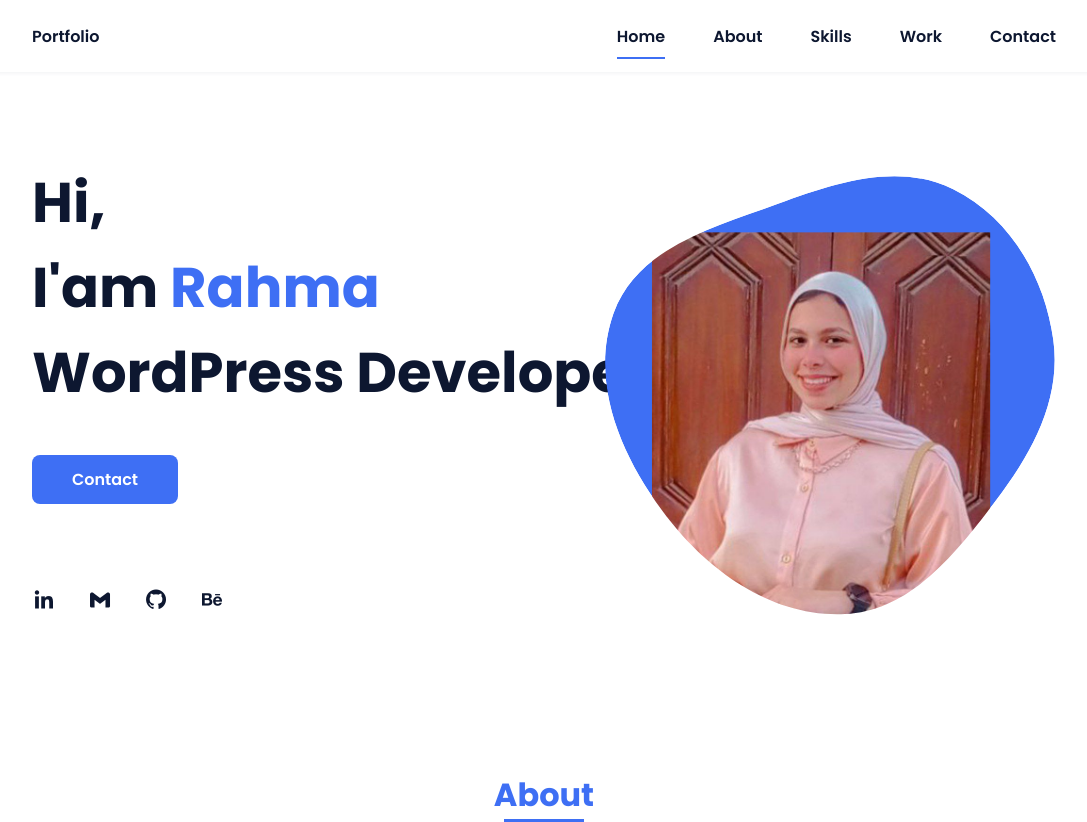
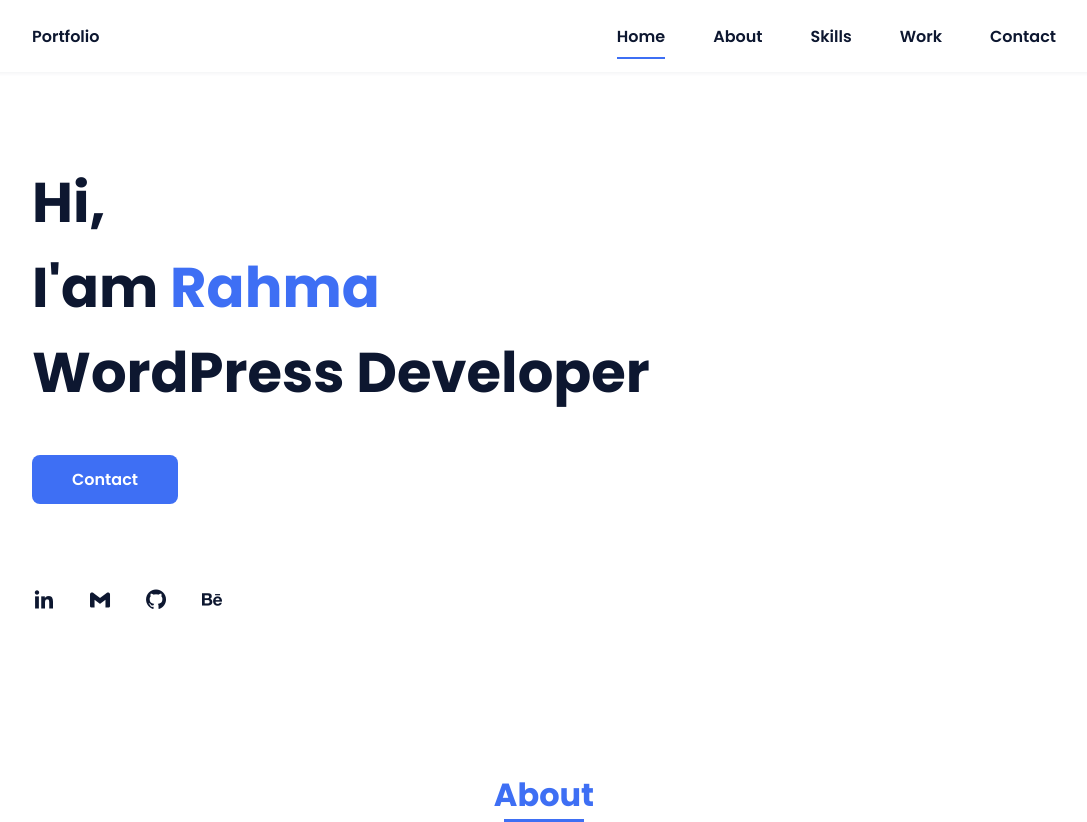
Before and after one commit to RahomaSamir/portfolio-New, a plain HTML site: page portfolio/index.html in a window 1280 px wide. Shown: the top 822 px of the page, without its empty margins (96-1183 px from the left). Drawn offline with nearby package versions, Linux system fonts and the light colour scheme.

Commit message:
portfolio

```diff
--- a/portfolio/assets/css/styles.css
+++ b/portfolio/assets/css/styles.css
@@ -207,19 +207,6 @@
 .home__social-icon:hover {
   color: var(--first-color);
 }
-.home__img {
-  position:absolute;
-  right: 0.92px;
-  bottom: 0;
-  width: 160px;
-}
-.home__blob {
-  fill: var(--first-color);
-}
-.home__blob-img {
-  width: 360px;
-}
-
 /*BUTTONS*/
 .button {
   display: inline-block;
--- a/portfolio/index.html
+++ b/portfolio/index.html
@@ -50,18 +50,6 @@
                     <a href="rahmasamir132@gmail.com" class="home__social-icon"><i class='bx bxl-gmail' ></i></a>
                     <a href="https://github.com/RahomaSamir" class="home__social-icon"><i class='bx bxl-github' ></i></a>
                     <a href="https://www.behance.net/rahmasamir6" class="home__social-icon"><i class='bx bxl-behance' ></i></a>
-                </div>
-
-                <div class="home__img">
-                    <svg class="home__blob" viewBox="0 0 479 467" xmlns="http://www.w3.org/2000/svg" xmlns:xlink="http://www.w3.org/1999/xlink">
-                        <mask id="mask0" mask-type="alpha">
-                            <path d="M9.19024 145.964C34.0253 76.5814 114.865 54.7299 184.111 29.4823C245.804 6.98884 311.86 -14.9503 370.735 14.143C431.207 44.026 467.948 107.508 477.191 174.311C485.897 237.229 454.931 294.377 416.506 344.954C373.74 401.245 326.068 462.801 255.442 466.189C179.416 469.835 111.552 422.137 65.1576 361.805C17.4835 299.81 -17.1617 219.583 9.19024 145.964Z"/>
-                        </mask>
-                        <g mask="url(#mask0)">
-                            <path d="M9.19024 145.964C34.0253 76.5814 114.865 54.7299 184.111 29.4823C245.804 6.98884 311.86 -14.9503 370.735 14.143C431.207 44.026 467.948 107.508 477.191 174.311C485.897 237.229 454.931 294.377 416.506 344.954C373.74 401.245 326.068 462.801 255.442 466.189C179.416 469.835 111.552 422.137 65.1576 361.805C17.4835 299.81 -17.1617 219.583 9.19024 145.964Z"/>
-                            <image class="home__blob-img" x="50" y="60" href="assets/img/Profile.jpg"/>
-                        </g>
-                    </svg>
                 </div>
             </section>
 
```
